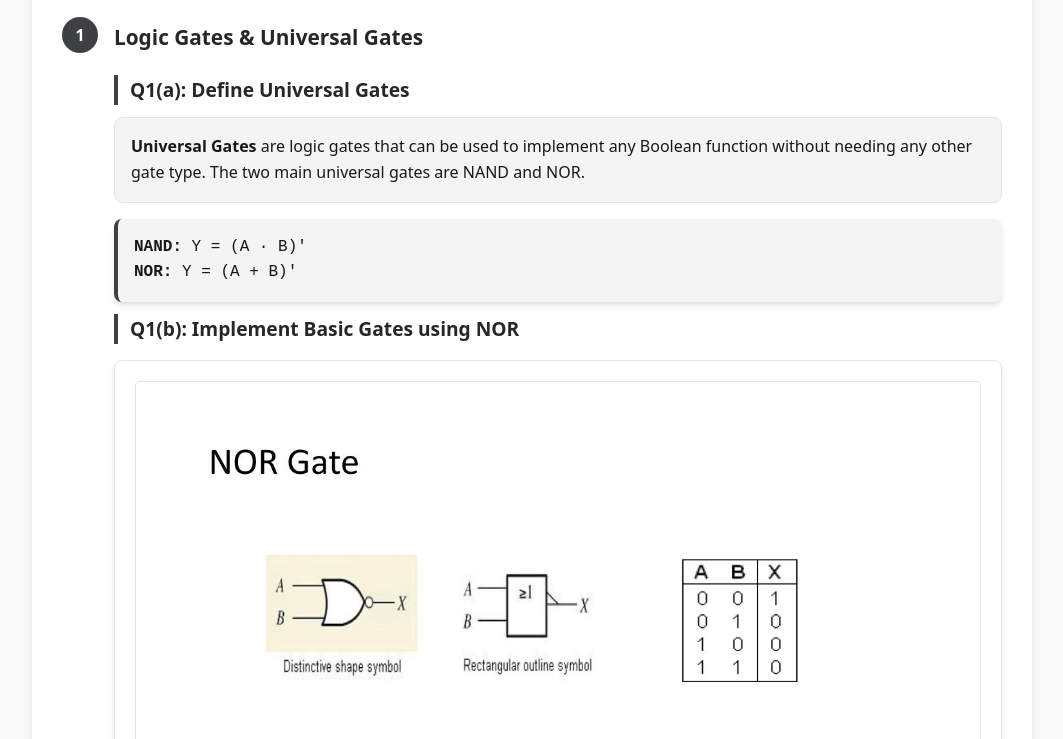
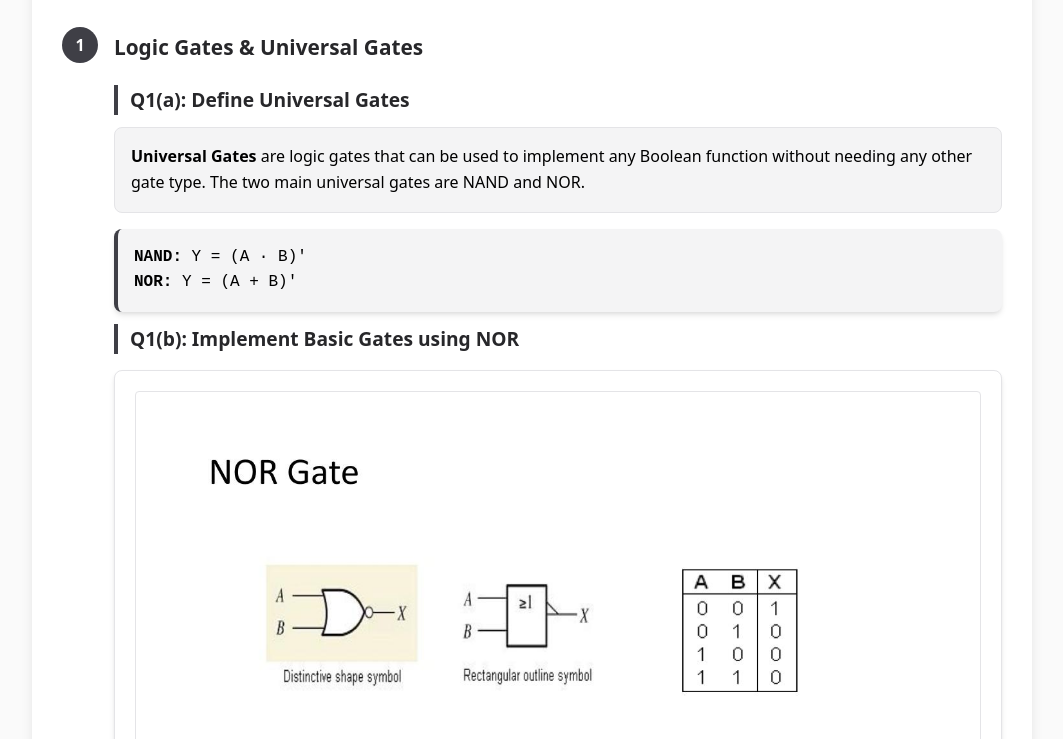
Before and after one commit to awebcode/digital-logic-design-suggessions, a plain HTML site: page index.html in a window 1280 px wide. Shown: the part 148-887 px from the top of the page, without its empty margins (108-1171 px from the left). Drawn offline with Linux system fonts and the light colour scheme.

Commit message:
Update index.html

```diff
--- a/index.html
+++ b/index.html
@@ -68,9 +68,11 @@
             font-family: system-ui, -apple-system, BlinkMacSystemFont, 'Segoe UI', Roboto, Oxygen, Ubuntu, Cantarell, 'Open Sans', 'Helvetica Neue', sans-serif;
             background: var(--background);
             color: var(--text-primary);
-            line-height: 1.6;
-            -webkit-font-smoothing: antialiased;
-            -moz-osx-font-smoothing: grayscale;
+            padding: 10px;
+           line-height: 1.6;
+           color: var(--text-color);
+           -webkit-font-smoothing: antialiased;
+           -moz-osx-font-smoothing: grayscale;
         }
 
         .container {
@@ -688,6 +690,5 @@
         </footer>
     </div>
 
-<script src="https://static.app/js/static.js" type="text/javascript"></script>
 </body>
 </html>
```
